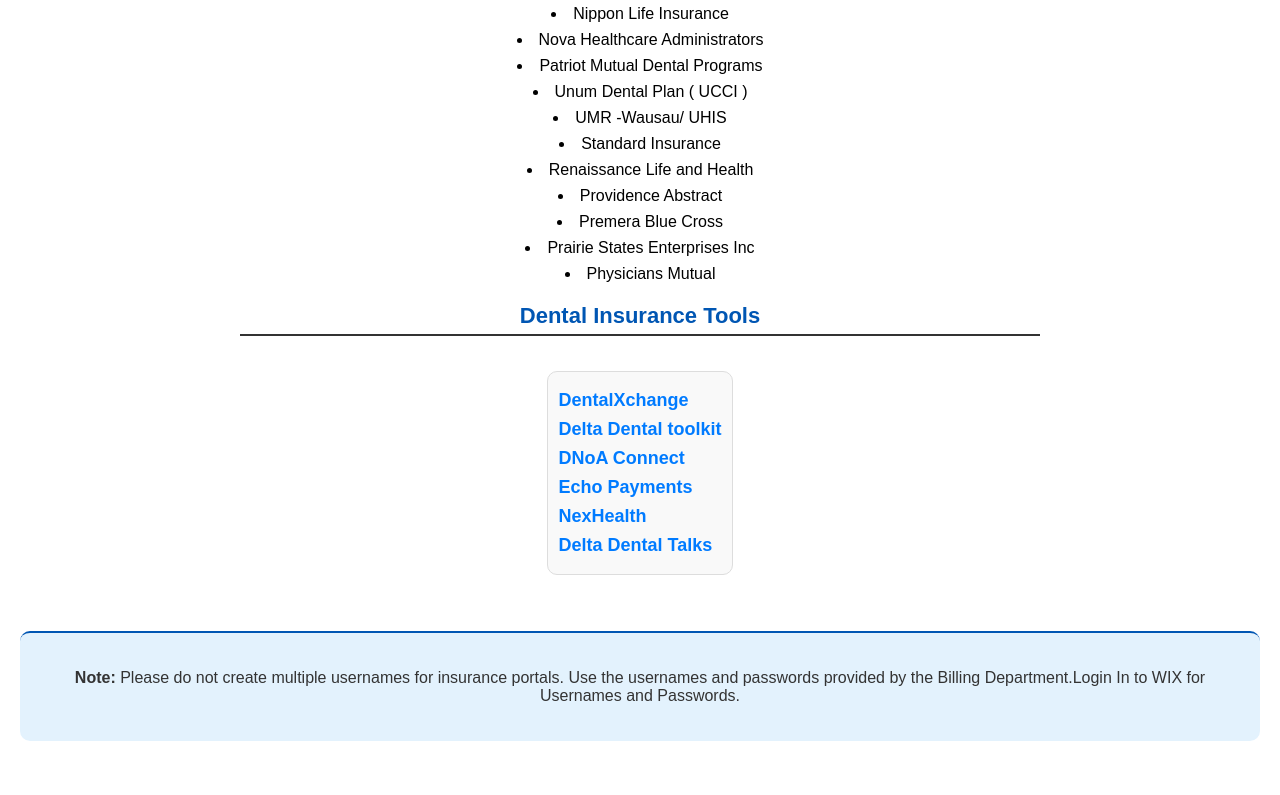
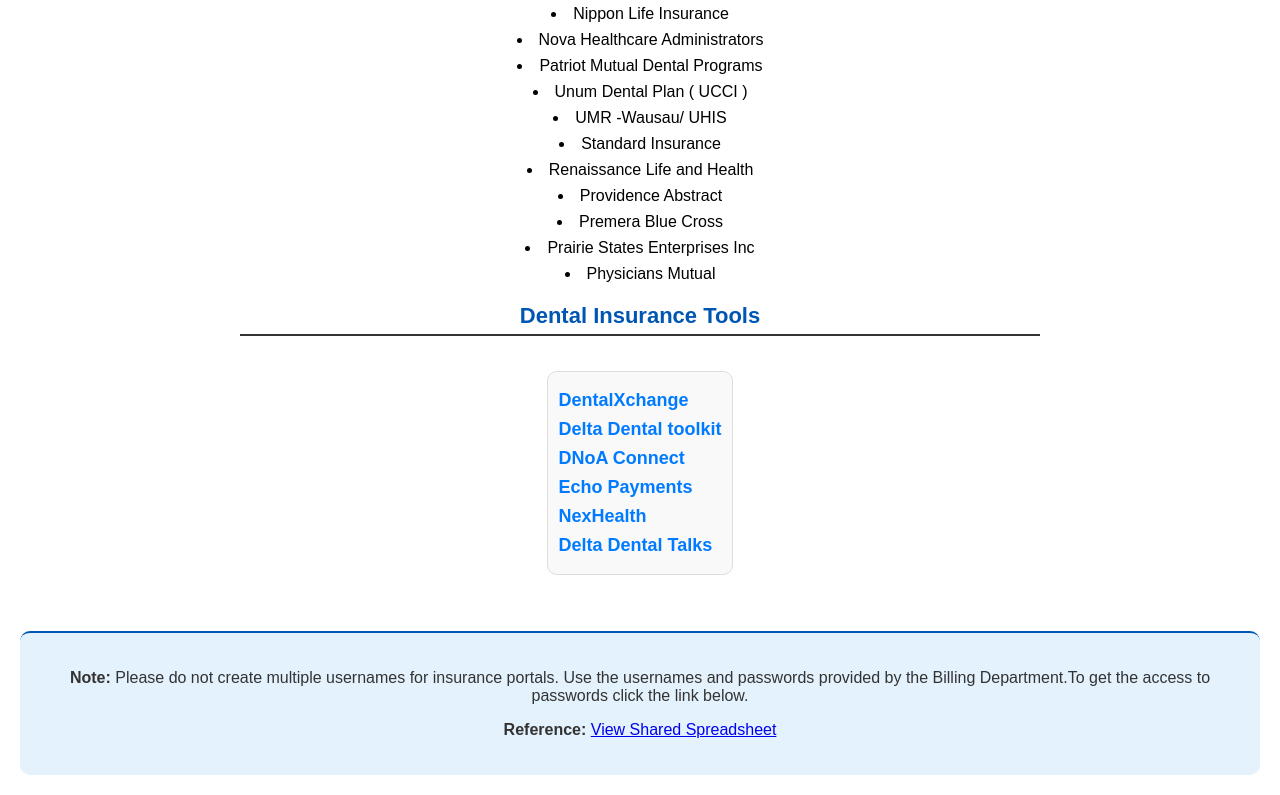
Before and after one commit to drkkdds/Dental-Insurance-bookmarks, a plain HTML site: page index.html in a window 1280 px wide. Shown: the part 1926-2721 px from the top of the page. Before the commit the page ends 2687 px from the top, so only its background shows below. Drawn offline with Linux system fonts and the light colour scheme.

Commit message:
Update index.html

```diff
--- a/index.html
+++ b/index.html
@@ -146,7 +146,8 @@ function openInEdge(url) {
 
     </div>
     <footer style="margin-top: 40px; padding: 20px; background-color: #e3f2fd; border-top: 2px solid #0056b3; font-size: 16px; color: #333; text-align: center; border-radius: 10px;">
-        <p><strong>Note:</strong> Please do not create multiple usernames for insurance portals. Use the usernames and passwords provided by the Billing Department.Login In to WIX for Usernames and Passwords.</p>
+         <p><strong>Note:</strong> Please do not create multiple usernames for insurance portals. Use the usernames and passwords provided by the Billing Department.To get the access to passwords click the link below.</p>
+            <p><strong>Reference:</strong> <a href="https://docs.google.com/spreadsheets/d/1rhtndmr_x-ywiX-LKzmoOoIb93d8UqGy/edit?usp=sharing&ouid=104306765937406728371&rtpof=true&sd=true" target="_blank">View Shared Spreadsheet</a></p
     </footer>
 </body>
 </html>
```
